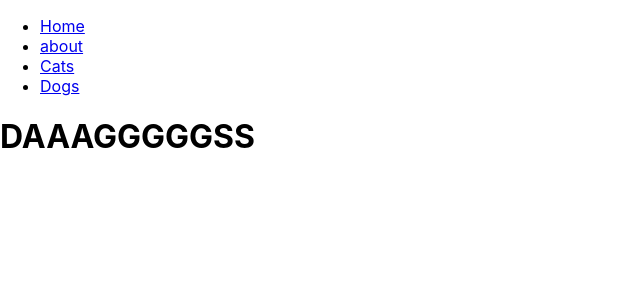
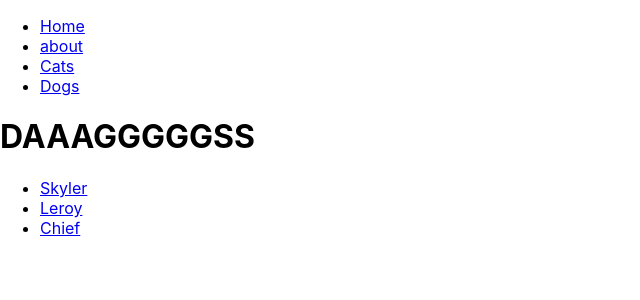
Before and after one commit to evanprocter/React-routing-practice, a React (Create React App) app: page /dogs in a window 1280 px wide. Shown: the top 300 px of the page, without its empty margins (0-640 px from the left). Built offline with nearby package versions, Linux system fonts and the light colour scheme.

Commit message:
added index to dogs and cats components

```diff
--- a/src/App.js
+++ b/src/App.js
@@ -1,5 +1,5 @@
 import React, { Component } from 'react';
-// import logo from './logo.svg';
+import logo from './logo.svg';
 import './App.css';
 
 import {                    // three important components
@@ -76,7 +76,9 @@
           <Route path="/Cats/:catName" render={(props) => {
             return <OneCat toys={this.state.catToys} {...props} />
           }} />
-          <Route path="/dogs" component={Dogs} />
+          <Route path="/dogs" render={(props) => {
+            return <Dogs dogList={Object.keys(this.state.dogToys)} {...props} />
+          }} />
       </div>
       </Router>
     );
--- a/src/Cats.js
+++ b/src/Cats.js
@@ -3,11 +3,11 @@
 
 const Cats = (props) => {
 
-    const catListItems = props.catList.map(catName => {
+    const catListItems = props.catList.map((catName, index) => {
         return (
-            <li>
+          <li key={index}>
             <Link to={`/cats/${catName}`}>{catName}</Link>
-        </li>
+          </li>
       );
     });
 
--- a/src/Dogs.js
+++ b/src/Dogs.js
@@ -1,8 +1,23 @@
 import React from 'react';
+import { Link } from 'react-router-dom';
 
 const Dogs = (props) => {
+
+    const dogListItems = props.dogList.map((dogName, index) => {
+        return (
+            <li key={index}>
+                <Link to={`/dogs/${dogName}`}>{dogName}</Link>
+            </li>
+        );
+    });
+
     return(
-        <h1>DAAAGGGGGSS</h1>
+        <div>
+            <h1>DAAAGGGGGSS</h1>
+            <ul>
+                {dogListItems}
+            </ul>
+        </div>
     );
 };
 
--- a/src/OneCat.js
+++ b/src/OneCat.js
@@ -1,9 +1,6 @@
 import React from 'react';
 
 const OneCat = (props) => {
-    console.log(props);
-    console.log("those were the cats props");
-
     const allToys = props.toys;
     const catName = props.match.params.catName;
     const myToys = allToys[catName];
```
